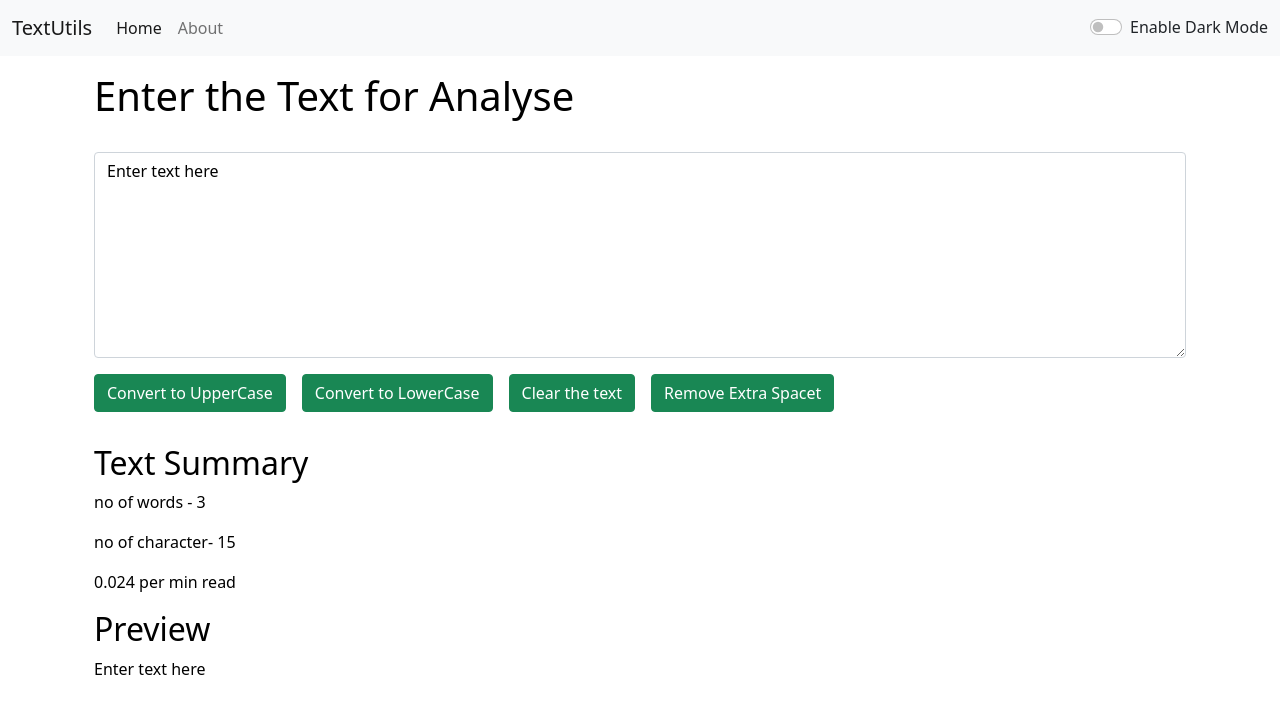
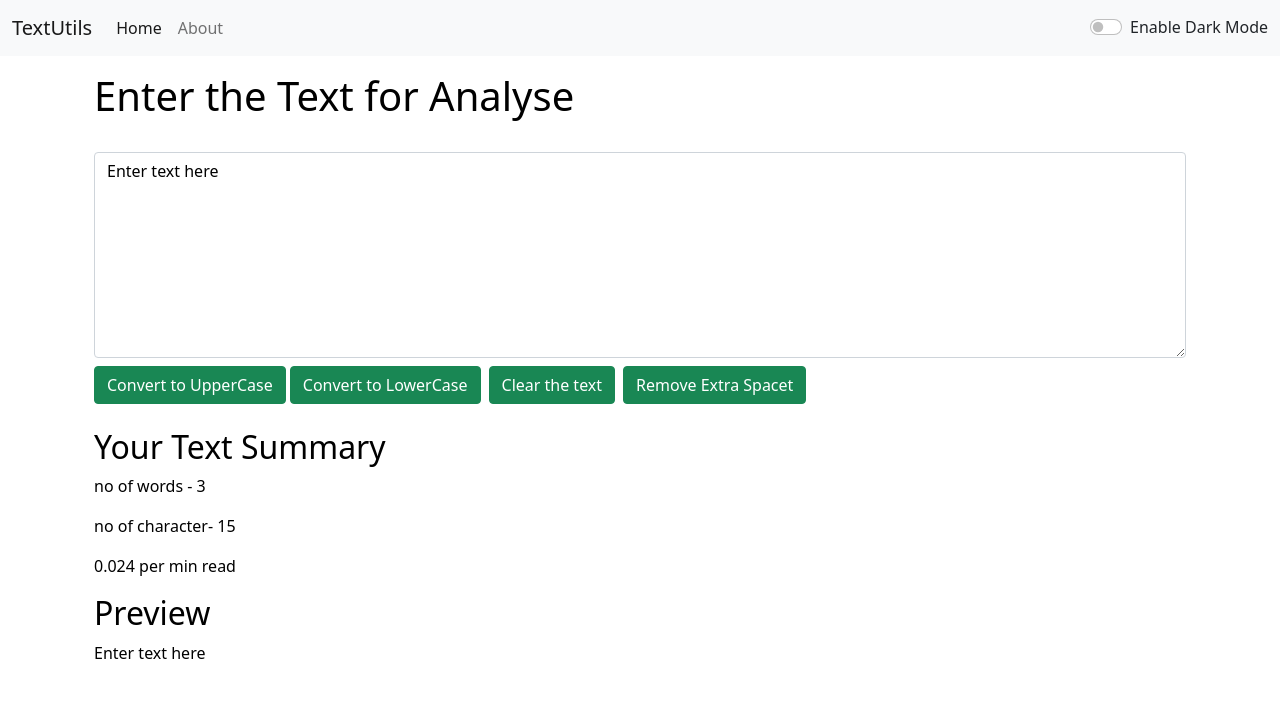
Before and after one commit to harsh852003/REACT-APP, a React (Create React App) app: page / in a window 1280 px wide. Shown: the top 714 px of the page. Built offline with nearby package versions, Linux system fonts and the light colour scheme.

Commit message:
Update TextForm.js

```diff
--- a/src/components/TextForm.js
+++ b/src/components/TextForm.js
@@ -9,6 +9,7 @@ export default function TextForm(props) {
     }
     const handleChange = (event) => {
         setText(event.target.value)
+
     }
     const handleOnClick = () => {
         let newText = text.toLowerCase()
@@ -24,6 +25,7 @@ export default function TextForm(props) {
         setText(newText.join(" "))
         props.showAlert("Extra Space Removed", "success")
     }
+
     return (
         <>
             <div className="container" style={{ color: props.mode === 'dark' ? 'white' : 'black' }}>
@@ -32,18 +34,18 @@ export default function TextForm(props) {
                     <label htmlFor="exampleFormControlTextarea1" className="form-label" >{props.text}</label>
                     <textarea className="form-control" value={text} onChange={handleChange} style={{ backgroundColor: props.mode === 'dark' ? 'off white' : 'white', color: props.mode === 'dark' ? 'green' : 'black' }} id="exampleFormControlTextarea1" rows="8"></textarea>
                 </div>
-                <button className="btn btn-success my-3" onClick={handleClick}>Convert to UpperCase</button>
-                <button className="btn btn-success mx-3" onClick={handleOnClick}>Convert to LowerCase</button>
-                <button className="btn btn-success mx-0" onClick={handleClearClick}>Clear the text</button>
-                <button className="btn btn-success mx-3" onClick={handleExtraSpaces}>Remove Extra Spacet</button>
+                <button className="btn btn-success my-1 my-2" onClick={handleClick}>Convert to UpperCase</button>
+                <button className="btn btn-success mx-1 my-2" onClick={handleOnClick}>Convert to LowerCase</button>
+                <button className="btn btn-success mx-1 my-2" onClick={handleClearClick}>Clear the text</button>
+                <button className="btn btn-success mx-1 my-2" onClick={handleExtraSpaces}>Remove Extra Spacet</button>
             </div>
             <div className="container my-3" style={{ color: props.mode === 'dark' ? 'white' : 'black' }}>
-                <h2>Text Summary</h2>
-                <p>no of words - {text.split(" ").length}</p>
+                <h2>Your Text Summary</h2>
+                <p>no of words - { text.split(" ").filter((element)=>{return element.length !=0}).length}</p>
                 <p>no of character- {text.length}</p>
                 <p>{0.008 * text.split(" ").length} per min read</p>
                 <h2>Preview</h2>
-                <p>{text.length > 0 ? text : "Plaese write something to preview"}</p>
+                <p>{text.length > 0 ? text : "Plaese rite something to preview"}</p>
             </div>
         </>
     )
```
